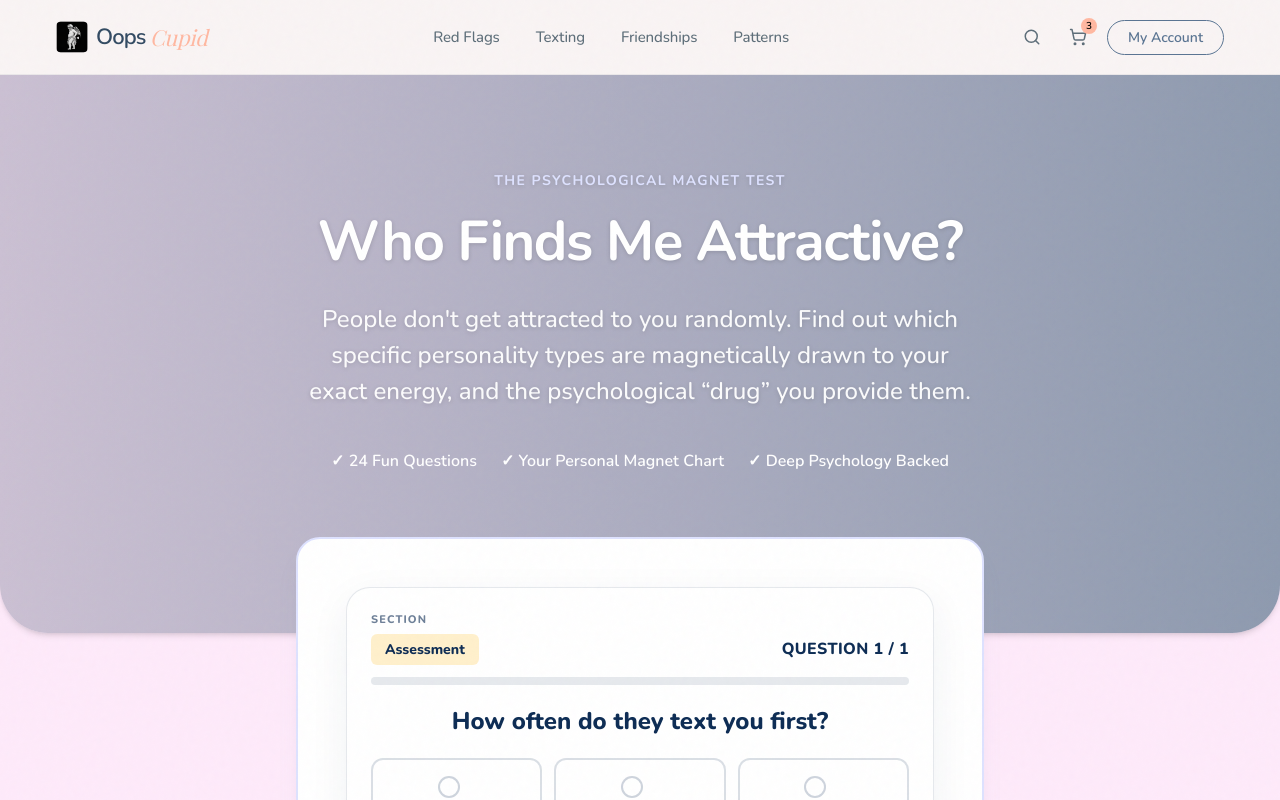
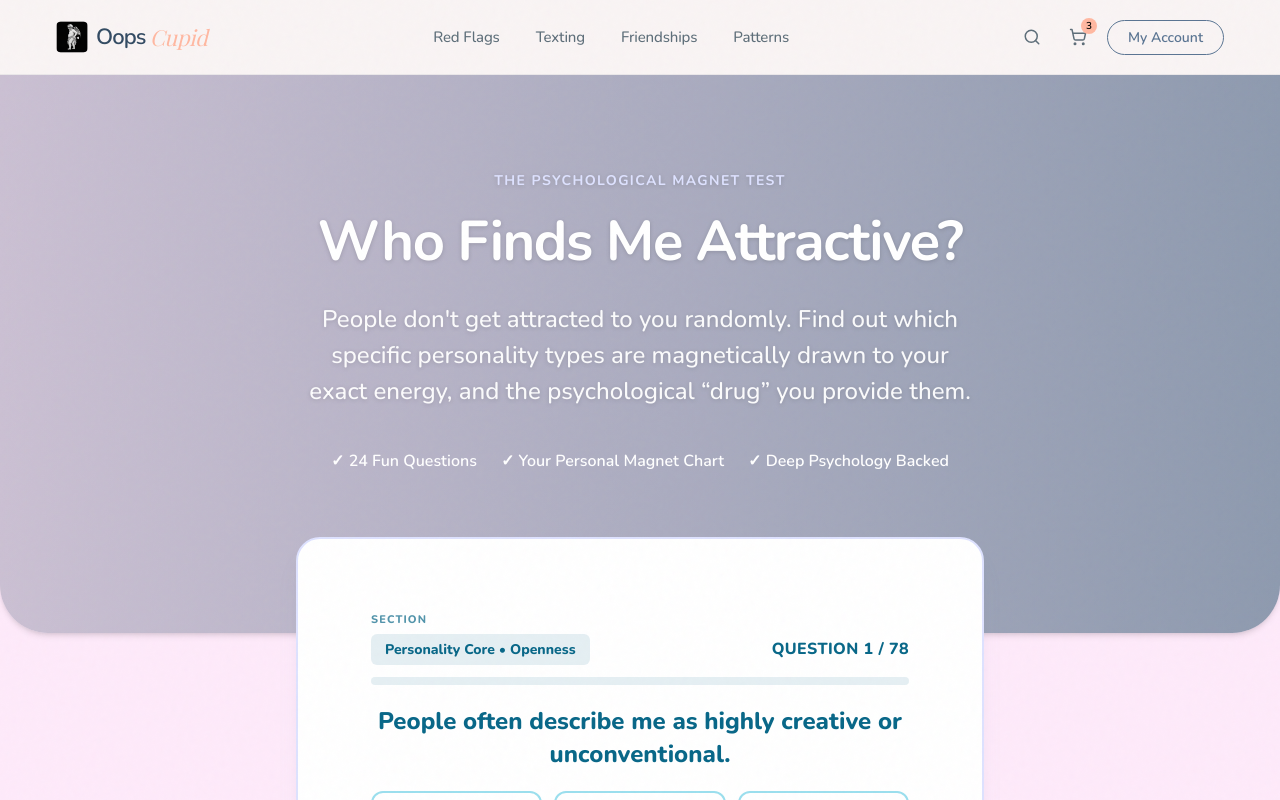
Before and after one commit to Sinadehesh/OopsCupid, a Next.js app: page /who-is-attracted-to-me in a window 1280 px wide. Shown: the top 800 px of the page. Built offline with nearby package versions, Linux system fonts and the light colour scheme; a web font is replaced by a local one.

Commit message:
fix: corrected quizName prop in who-is-attracted-to-me to trigger full 78-item test

```diff
--- a/app/who-is-attracted-to-me/page.tsx
+++ b/app/who-is-attracted-to-me/page.tsx
@@ -34,7 +34,7 @@ export default function MagnetPatternsPage() {
       {/* OVERLAPPING QUIZ WIDGET */}
       <section className="max-w-3xl mx-auto px-6 md:px-10 -mt-24 relative z-10 mb-24">
         <div className="bg-white rounded-[24px] shadow-xl shadow-[#8e9aaf]/10 border-2 border-[#dee2ff] p-8 md:p-12">
-          <QuizWidget quizName="who-finds-me-attractive" />
+          <QuizWidget quizName="who-is-attracted-to-me" />
         </div>
       </section>
 
```
